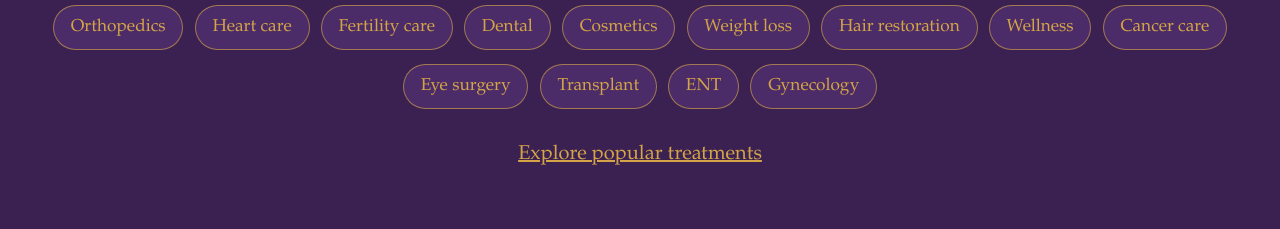
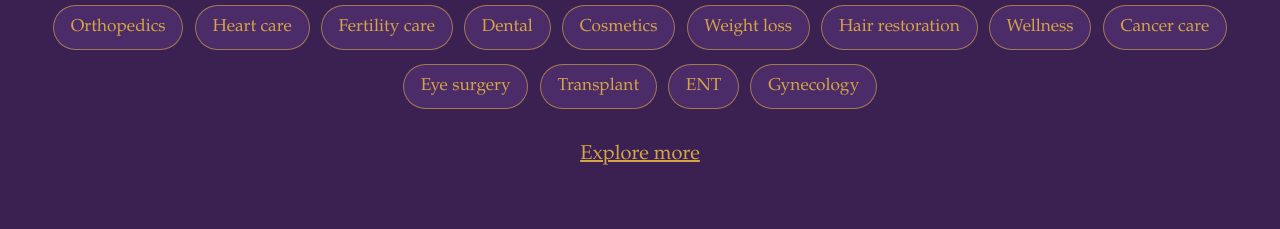
Before and after one commit to annegit14/ts-preview-7k2q, a plain HTML site: page index.html in a window 1280 px wide. Shown: the part 1439-1668 px from the top of the page. Drawn offline with Linux system fonts and the light colour scheme.

Commit message:
Change homepage treatments link to Explore more.

```diff
--- a/index.html
+++ b/index.html
@@ -177,7 +177,7 @@
             <ul class="h5-procs h5-procs-tick" aria-hidden="true"><li><a href="guides/orthopedics.html">Orthopedics</a></li><li><a href="guides/cardiac.html">Heart care</a></li><li><a href="guides/fertility-ivf.html">Fertility care</a></li><li><a href="guides/dental.html">Dental</a></li><li><a href="guides/cosmetic-surgery.html">Cosmetics</a></li><li><a href="guides/weight-loss-surgery.html">Weight loss</a></li><li><a href="guides/hair-transplant.html">Hair restoration</a></li><li><a href="guides/health-checkups.html">Wellness</a></li><li><span class="h5-plain">Cancer care</span></li><li><span class="h5-plain">Eye surgery</span></li><li><span class="h5-plain">Transplant</span></li><li><span class="h5-plain">ENT</span></li><li><span class="h5-plain">Gynecology</span></li></ul>
           </div>
         </div>
-        <p class="h5-note"><a href="specialties.html">Explore popular treatments</a></p>
+        <p class="h5-note"><a href="specialties.html">Explore more</a></p>
       </div>
     </section>
 
```
